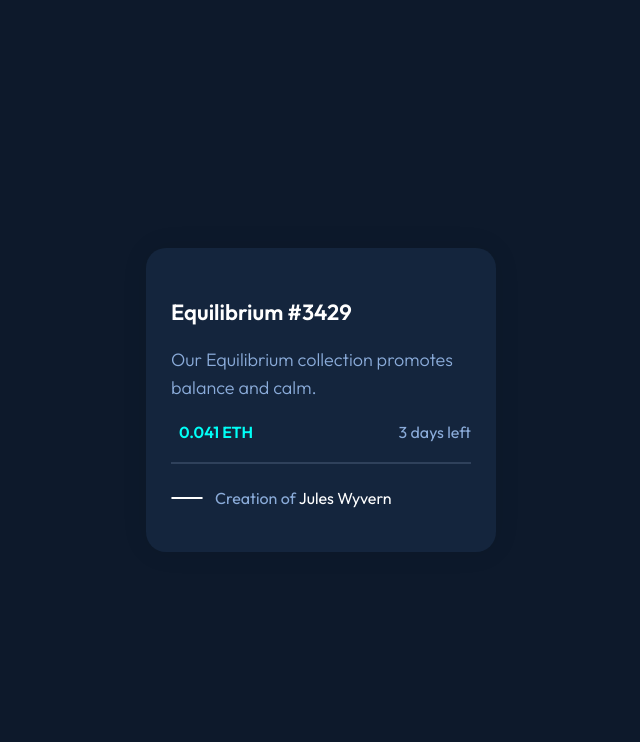
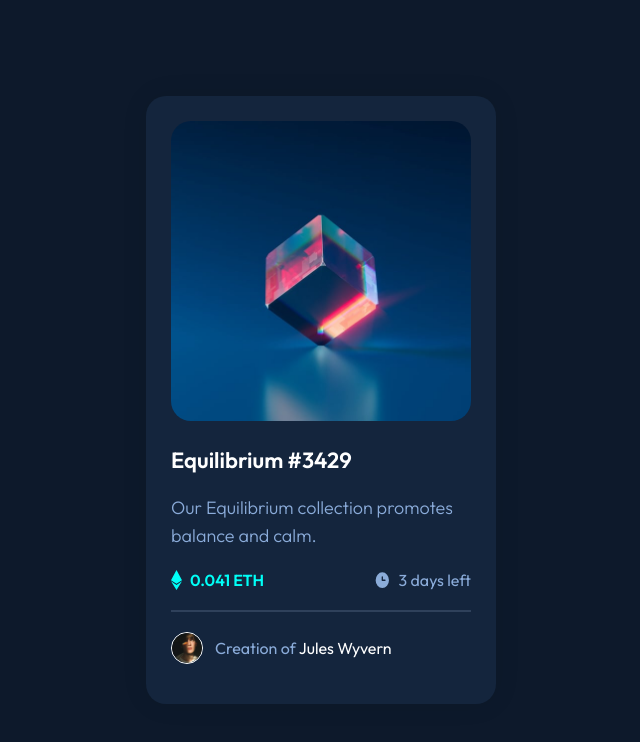
Before and after one commit to henriquelesz/nft-card_frontendmentor, a plain HTML site: page index.html in a window 1280 px wide. Shown: the whole page, without its empty margins (319-959 px from the left). Drawn offline with Linux system fonts and the light colour scheme; the site is published under a folder, as on GitHub Pages, so addresses that start at the root find nothing.

Commit message:
Update index.html

```diff
--- a/index.html
+++ b/index.html
@@ -20,22 +20,22 @@
   </head>
   <body>
     <main>
-      <img class="img" src="/images/image-equilibrium.jpg" alt="" />
+      <img class="img" src="images/image-equilibrium.jpg" alt="" />
       <h1>Equilibrium #3429</h1>
       <p>Our Equilibrium collection promotes balance and calm.</p>
       <div class="info">
         <div class="eth">
-          <img src="/images/icon-ethereum.svg" alt="" />
+          <img src="images/icon-ethereum.svg" alt="" />
           <span>0.041 ETH</span>
         </div>
         <div class="days">
-          <img src="/images/icon-clock.svg" alt="" />
+          <img src="images/icon-clock.svg" alt="" />
           <span>3 days left</span>
         </div>
       </div>
       <span class="linha"></span>
       <div class="user">
-        <img src="/images/image-avatar.png" alt="" />
+        <img src="images/image-avatar.png" alt="" />
         <p>Creation of <span>Jules Wyvern</span></p>
       </div>
     </main>
```
